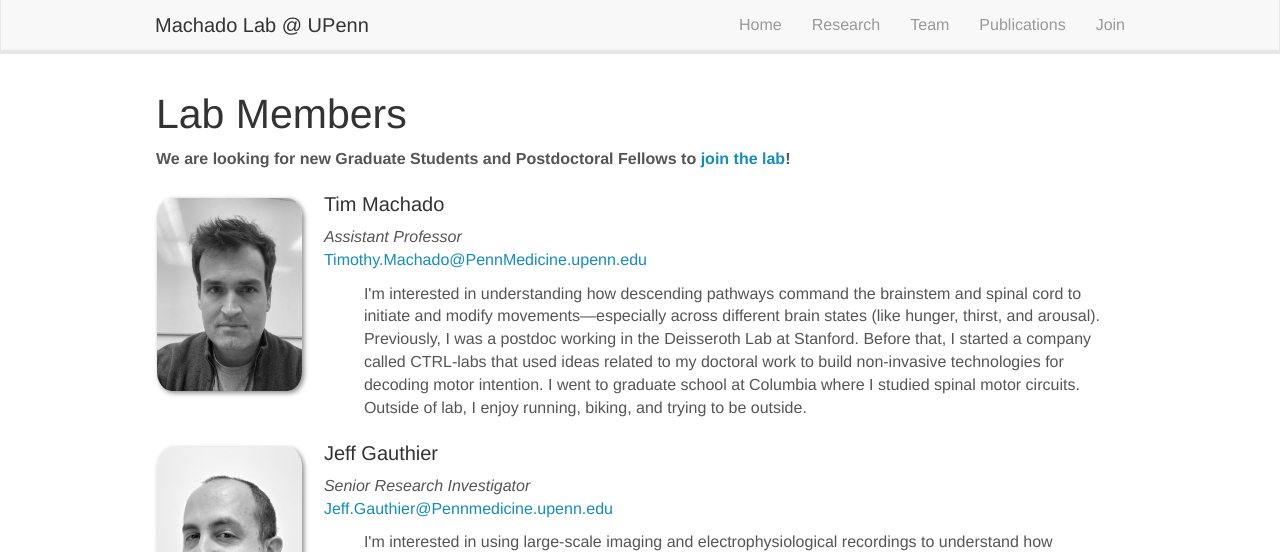
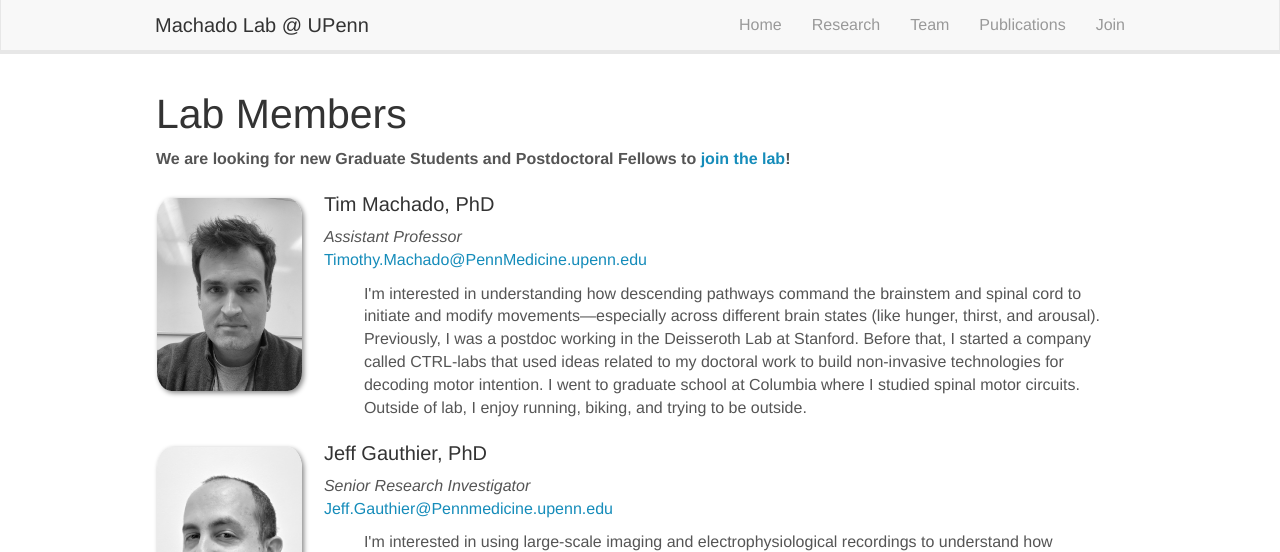
Before and after one commit to machado-lab-code/machado-lab-code, a Jekyll site: the page built from _pages/team.md, in a window 1280 px wide and 900 px high. Shown: the top 552 px of the window. Built offline with Jekyll 4.4.1, drawn with Linux system fonts in a browser that asks for light colours; nearby versions of some CDN libraries.

Commit message:
Update team_members.yml

```diff
--- a/_data/team_members.yml
+++ b/_data/team_members.yml
@@ -1,4 +1,4 @@
-- name: Tim Machado
+- name: Tim Machado, PhD
   photo: machado.jpg
   info: Assistant Professor
   email: Timothy.Machado@PennMedicine.upenn.edu
@@ -6,7 +6,7 @@
   number_educ: 0
   education1:
 
-- name: Jeff Gauthier
+- name: Jeff Gauthier, PhD
   photo: gauthier.jpg
   info: Senior Research Investigator
   email: Jeff.Gauthier@Pennmedicine.upenn.edu
```
